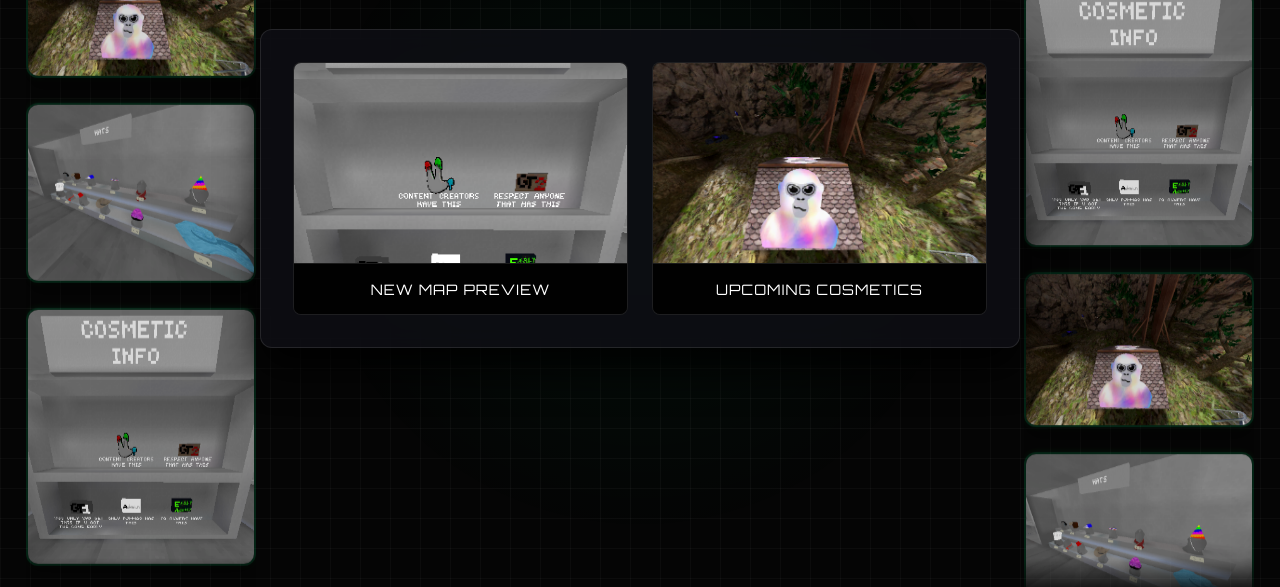
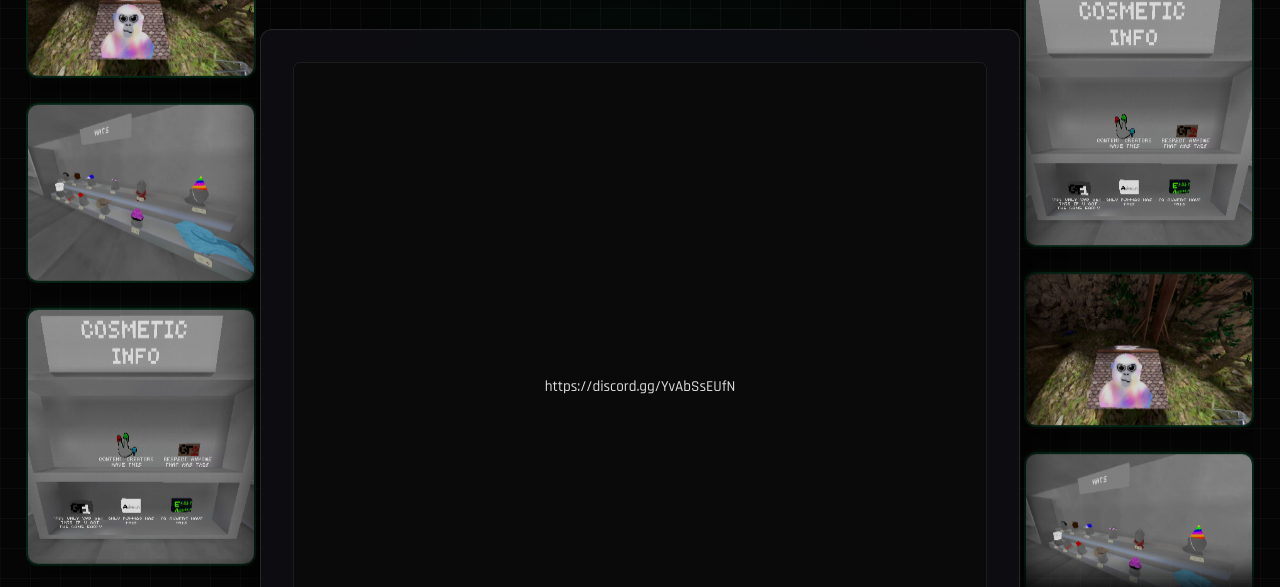
Before and after one commit to Thepjmm23/Project-PJ-Website, a plain HTML site: page index.html in a window 1280 px wide. Both pictures are taken after a click on the button "LEAKS". Shown: the part 202-789 px from the top of the page. Drawn offline with Linux system fonts and the light colour scheme.

Commit message:
Deploying to gh-pages from @ Thepjmm23/Project-PJ-Website@dc0f2cba1b68959e9dec1b9aa5ce22fb0c5e6d54 🚀

```diff
--- a/index.html
+++ b/index.html
@@ -99,7 +99,7 @@
         .container-wrapper {
             position: relative; z-index: 10; width: 100%;
             display: flex; justify-content: center;
-            margin-top: 100px; /* Offset to prevent overlap with navbar */
+            margin-top: 100px;
             padding-bottom: 50px;
         }
 
@@ -109,7 +109,7 @@
             transition: opacity 0.4s ease, transform 0.4s ease;
         }
 
-        #leaksView { max-width: 800px; } /* Wider container for the leaks grid */
+        #leaksView { max-width: 800px; }
 
         .view-container.active { display: block; opacity: 1; transform: translateY(0); }
 
@@ -131,21 +131,49 @@
             box-shadow: inset 0 0 20px rgba(0,0,0,0.5);
         }
 
-        /* --- Leaks Grid System --- */
+        /* --- Leaks Grid System (Square Panels) --- */
         .leaks-grid {
-            display: grid; grid-template-columns: repeat(auto-fit, minmax(250px, 1fr)); gap: 1.5rem;
+            display: grid; grid-template-columns: repeat(auto-fit, minmax(220px, 1fr)); gap: 1.5rem;
         }
         .leak-card {
             background: rgba(0,0,0,0.6); border: 1px solid var(--border);
             border-radius: 8px; overflow: hidden; display: flex; flex-direction: column; transition: 0.3s;
+            aspect-ratio: 1 / 1; /* Forces the card into a perfect square */
         }
         .leak-card:hover {
             border-color: var(--accent); box-shadow: 0 0 20px rgba(0, 255, 136, 0.2); transform: translateY(-5px);
         }
-        .leak-media { width: 100%; height: 200px; object-fit: cover; background: #000; }
+
+        /* Container holding the media/text/link to fill the space above the title */
+        .leak-content-wrapper {
+            flex-grow: 1; width: 100%; overflow: hidden; position: relative; background: #0a0a0a;
+        }
+
+        /* 1. Image & Video Styling */
+        .leak-media { width: 100%; height: 100%; object-fit: cover; }
+
+        /* 2. Text Styling */
+        .leak-text-content {
+            width: 100%; height: 100%; padding: 1.5rem; display: flex;
+            align-items: center; justify-content: center; text-align: center;
+            font-size: 0.95rem; line-height: 1.4; color: #ddd; overflow-y: auto;
+        }
+
+        /* 3. Link Styling */
+        .leak-link-content {
+            width: 100%; height: 100%; display: flex; flex-direction: column;
+            align-items: center; justify-content: center; text-decoration: none;
+            color: var(--accent); font-family: 'Orbitron', sans-serif; transition: 0.3s;
+            background: rgba(0, 255, 136, 0.05);
+        }
+        .leak-link-content:hover { background: rgba(0, 255, 136, 0.15); text-shadow: 0 0 10px var(--accent-glow); }
+        .leak-link-content i { font-size: 2.5rem; margin-bottom: 10px; }
+
+        /* Title block at the bottom of the square */
         .leak-title {
-            padding: 1rem; text-align: center; font-family: 'Orbitron', sans-serif;
-            font-size: 0.9rem; letter-spacing: 1px; border-top: 1px solid var(--border); background: rgba(0,0,0,0.8);
+            padding: 0 1rem; text-align: center; font-family: 'Orbitron', sans-serif;
+            font-size: 0.8rem; letter-spacing: 1px; border-top: 1px solid var(--border); background: rgba(0,0,0,0.8);
+            height: 45px; display: flex; align-items: center; justify-content: center;
         }
 
         /* Buttons */
@@ -338,35 +366,43 @@
         // ==========================================
         // 📁 LEAKS DATA CONFIGURATION
         // ==========================================
-        // To add a new leak, create a new line inside the brackets below.
-        // Set type to 'image' or 'video'.
+        // Types available: 'image', 'video', 'text', 'link'
         const LEAKS_DATA = [
-            { type: 'image', url: 'images/ProjectPJ1.png', title: 'NEW MAP PREVIEW' },
-            { type: 'image', url: 'images/ProjectPJ3.png', title: 'UPCOMING COSMETICS' }
-            /* Example for adding a video:
-            { type: 'video', url: 'videos/modmenu.mp4', title: 'V2 MOD MENU' }
-            */
+         //   { type: 'image', url: 'images/ProjectPJ1.png', title: 'MAP PREVIEW' },
+           { type: 'text', content: 'https://discord.gg/YvAbSsEUfN', title: 'Join the discord to get more leaks!' },
+          //  { type: 'link', url: 'https://test.com', title: 'WATCH TRAILER' },
+          //  { type: 'video', url: 'https://www.w3schools.com/html/mov_bbb.mp4', title: 'test' }
         ];
 
         function loadLeaks() {
             const container = document.getElementById('leaksGridContainer');
             if(LEAKS_DATA.length === 0) {
-                container.innerHTML = '<p style="text-align:center; color:#888; width:100%;">No leaks found in the database yet.</p>';
+                container.innerHTML = '<p style="text-align:center; color:#888; width:100%;">No leaks found.</p>';
                 return;
             }
 
             let html = '';
             LEAKS_DATA.forEach(leak => {
                 let mediaElement = '';
+
                 if (leak.type === 'image') {
                     mediaElement = `<img src="${leak.url}" class="leak-media" alt="${leak.title}">`;
                 } else if (leak.type === 'video') {
                     mediaElement = `<video src="${leak.url}" class="leak-media" controls muted loop></video>`;
+                } else if (leak.type === 'text') {
+                    mediaElement = `<div class="leak-text-content">${leak.content}</div>`;
+                } else if (leak.type === 'link') {
+                    mediaElement = `<a href="${leak.url}" target="_blank" class="leak-link-content">
+                                        <i class="fas fa-external-link-alt"></i>
+                                        <span>CLICK TO OPEN</span>
+                                    </a>`;
                 }
 
                 html += `
                     <div class="leak-card">
-                        ${mediaElement}
+                        <div class="leak-content-wrapper">
+                            ${mediaElement}
+                        </div>
                         <div class="leak-title">${leak.title}</div>
                     </div>
                 `;
```
